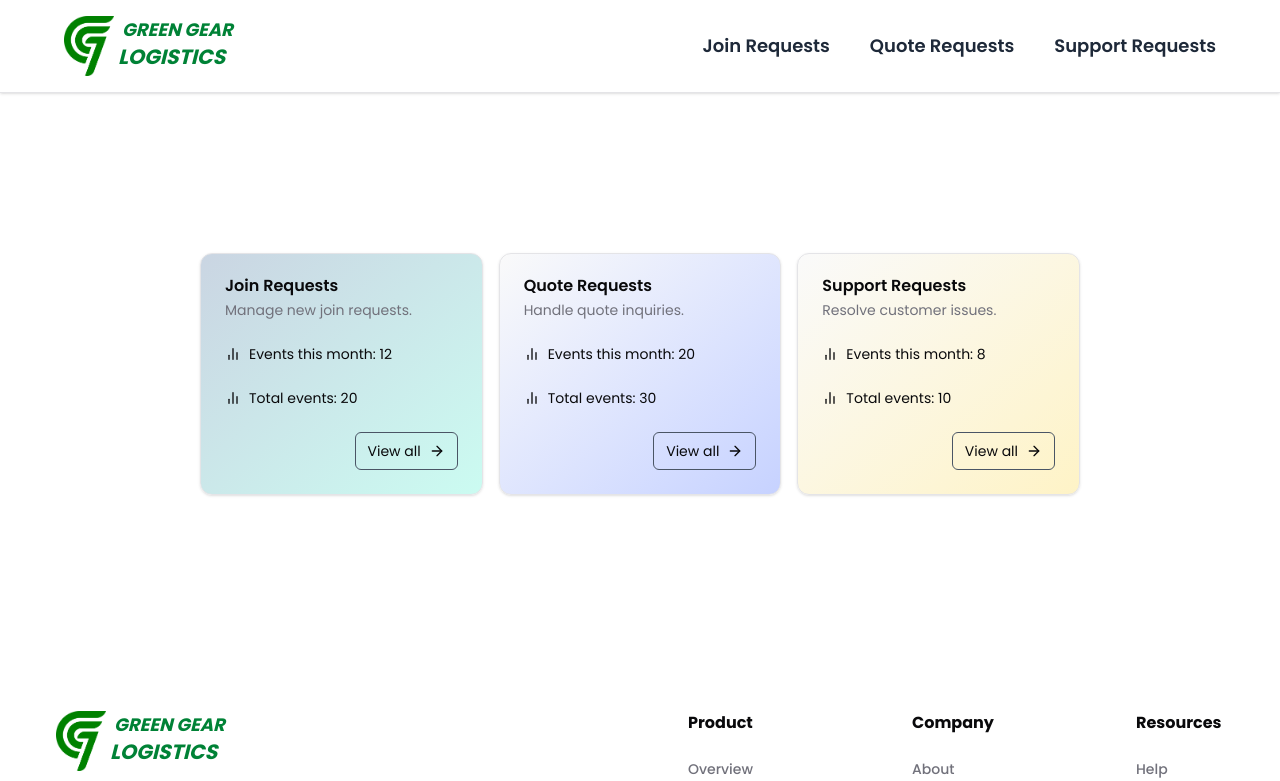
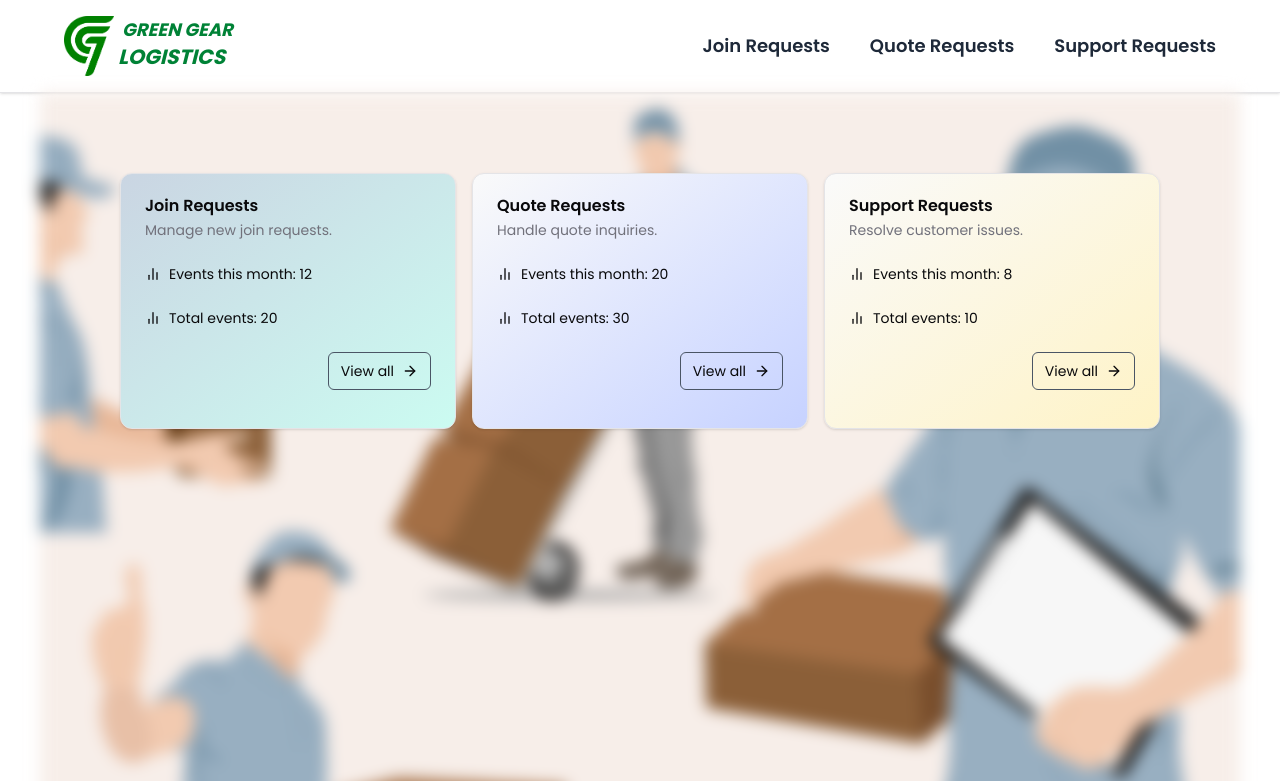
Before and after one commit to Rahulkaradwal/gglc, a Next.js app: page /dashboard in a window 1280 px wide. Shown: the top 781 px of the page. Built offline with nearby package versions, Linux system fonts and the light colour scheme.

Commit message:
fix: dashboard ui design

```diff
--- a/app/dashboard/page.tsx
+++ b/app/dashboard/page.tsx
@@ -39,28 +39,36 @@ const DashboardPageItemsData = [
 
 function Dashboard() {
   return (
-    <div className="flex lg:m-[5rem] pt-4 lg:p-[5rem]  items-center justify-between h-100vh flex-col md:flex-row gap-4">
+    <div className="relative min-h-screen">
+      {/* Background layer */}
+      <div
+        className="absolute inset-0 bg-cover bg-center blur-sm z-0"
+        style={{ backgroundImage: "url('/dashboard-bg.jpg')" }}
+      ></div>
+
+      {/* Foreground (cards) */}
+      <div className="relative z-10 flex p-4 lg:p-[5rem] justify-between flex-col md:flex-row gap-4">
         {DashboardPageItemsData.map((item, index) => (
           <Card
-          className={`w-full md:w-1/3 transition-all duration-200 hover:-translate-y-0.5 ${item.color} `}
+            className={`w-full h-64 md:w-1/3 transition-all duration-200 hover:-translate-y-0.5 ${item.color}`}
             key={index}
           >
             <CardHeader>
               <CardTitle>{item.title}</CardTitle>
               <CardDescription>{item.description}</CardDescription>
             </CardHeader>
-          <CardContent className="flex items-center ">
+            <CardContent className="flex items-center">
               <BarChart2 className="size-4 mr-2 text-brand-500" />
               <span className="text-sm">Events this month: {item.event}</span>
             </CardContent>
-          <CardContent className="flex items-center ">
+            <CardContent className="flex items-center">
               <BarChart2 className="size-4 mr-2 text-brand-500" />
               <span className="text-sm">Total events: {item.totalEvents}</span>
             </CardContent>
-          <CardFooter className="flex justify-end ">
+            <CardFooter className="flex justify-end">
               <Link
                 href={item.href}
-              className="border flex items-center hover:gap-2.5 transition-all duration-300 gap-2 border-gray-600 px-3 rounded-md py-2  text-sm"
+                className="border flex items-center hover:gap-2.5 transition-all duration-300 gap-2 border-gray-600 px-3 rounded-md py-2 text-sm"
               >
                 View all <ArrowRight className="size-4" />
               </Link>
@@ -68,6 +76,7 @@ function Dashboard() {
           </Card>
         ))}
       </div>
+    </div>
   );
 }
 
```
Also changed, not shown: tsconfig.json (+7 -1 lines), public/dashboard-bg.jpg (added), public/dashboard-bg.svg (added). Lines whose indentation alone changed are shown as unchanged.
